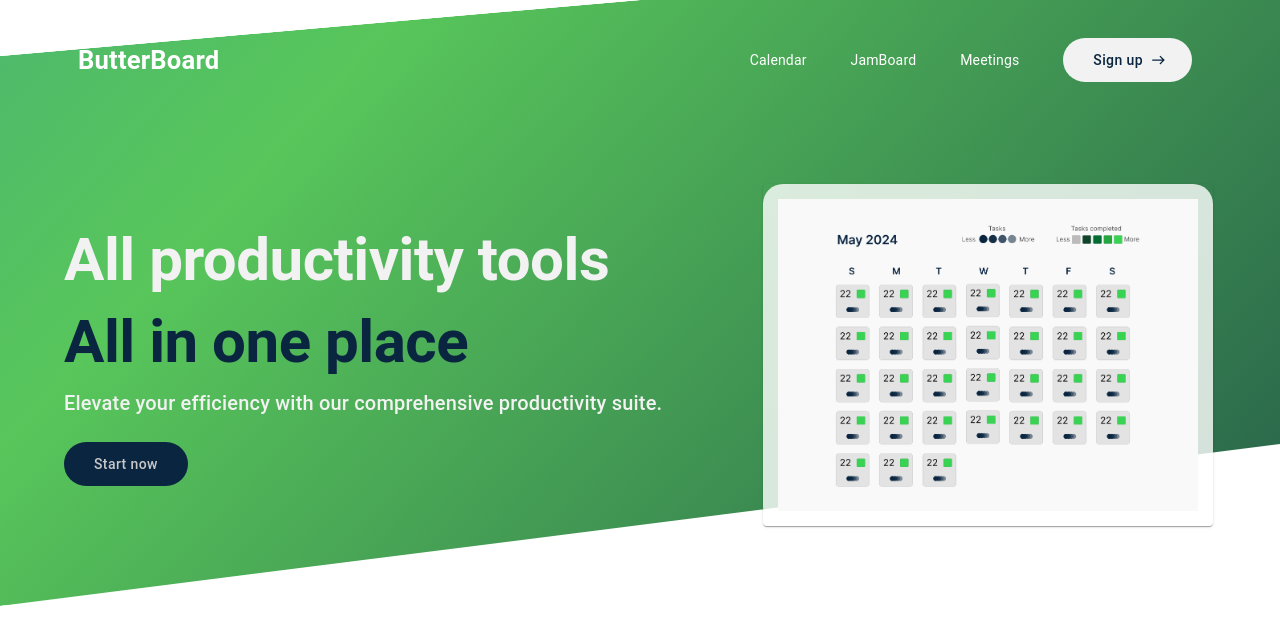
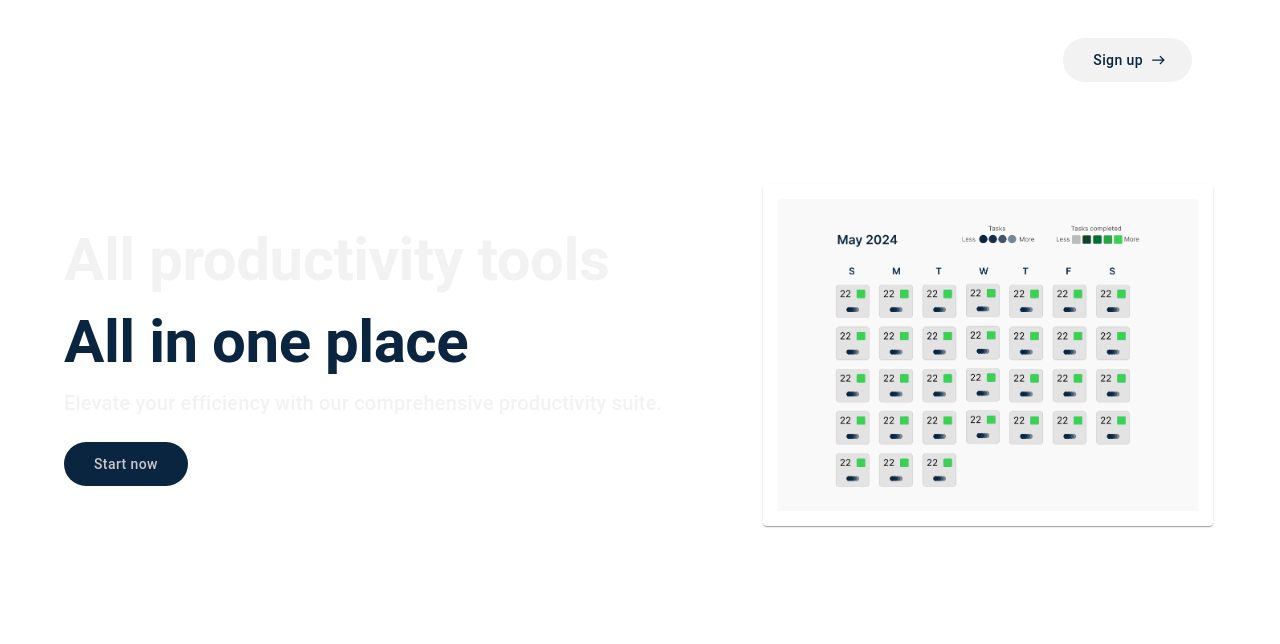
Before and after one commit to Jean2208/ButterBoard, a React (Vite) app in the folder frontend/: page / in a window 1280 px wide. Shown: the top 644 px of the page. Built offline with nearby package versions, Linux system fonts and the light colour scheme.

Commit message:
feat: wrap NavBar and Hero components under a container and hero section

```diff
--- a/frontend/src/landing-page/LandingPage.jsx
+++ b/frontend/src/landing-page/LandingPage.jsx
@@ -15,9 +15,13 @@ export default function LandingPage() {
 
   return (
     <>
-      <div className="gradient-background" />
-      <NavBar />
-      <Hero />
+      {/* Hero Section */}
+      <section id="hero">
+          <div className="container">
+            <NavBar />
+            <Hero />
+          </div>
+      </section>
     </>
     );
 }
```
